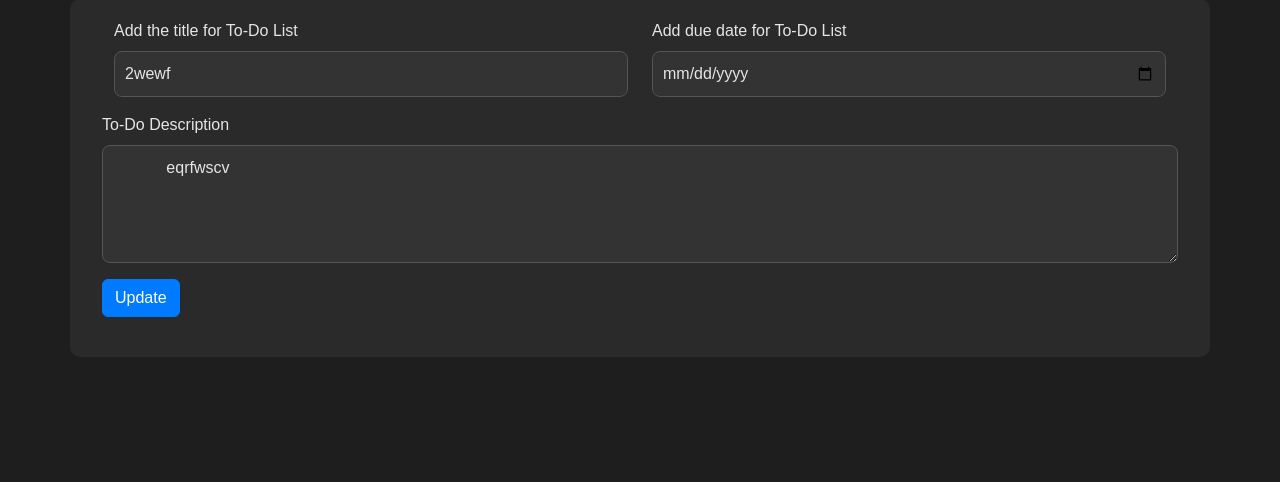
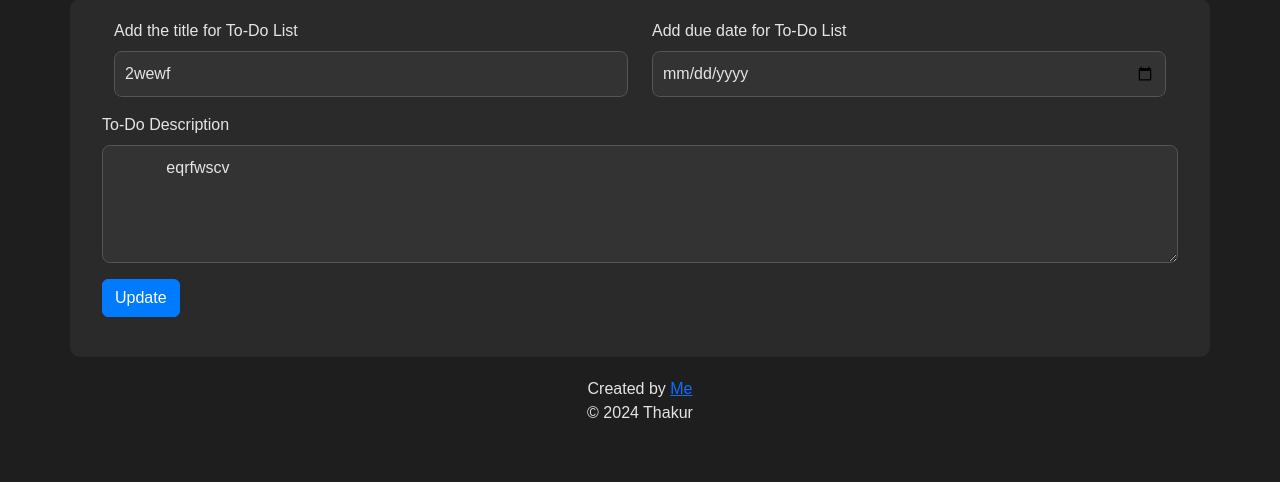
Before and after one commit to lord-rudra0/To_Do_List_comp, a Flask app: page /update/1 in a window 1280 px wide. Shown: the part 131-613 px from the top of the page. Run offline with Flask 3, Linux system fonts and the light colour scheme; data comes from the database, SQL or seed files in the repository.

Commit message:
Update base.html

```diff
--- a/templates/base.html
+++ b/templates/base.html
@@ -284,6 +284,12 @@
           border-bottom: 0;
         }
       }
+
+      .footer {
+          text-align: center;
+          padding: 20px;
+          background-color: #1e1e1e;
+      }
     </style>
   </head>
   <body>
@@ -320,5 +326,9 @@
       </div>
     </nav>
     {% block body %} {% endblock body %}
+     <footer class="footer">
+      Created by <a href="https://my-portfolio-wine-one-81.vercel.app/">Me</a>
+      <p>© 2024 Thakur</p>
+    </footer>
   </body>
 </html>
```
